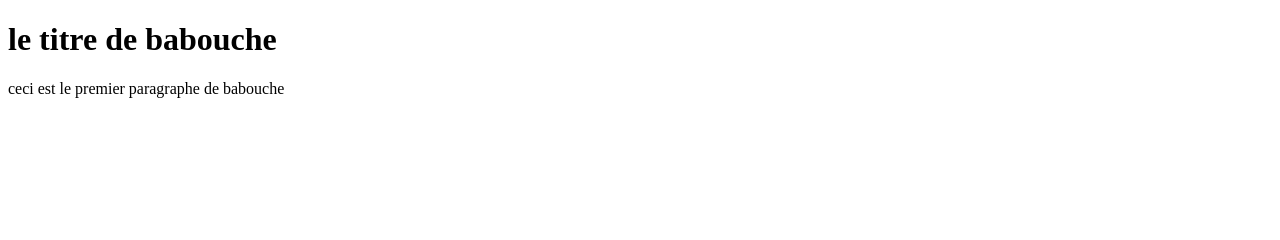
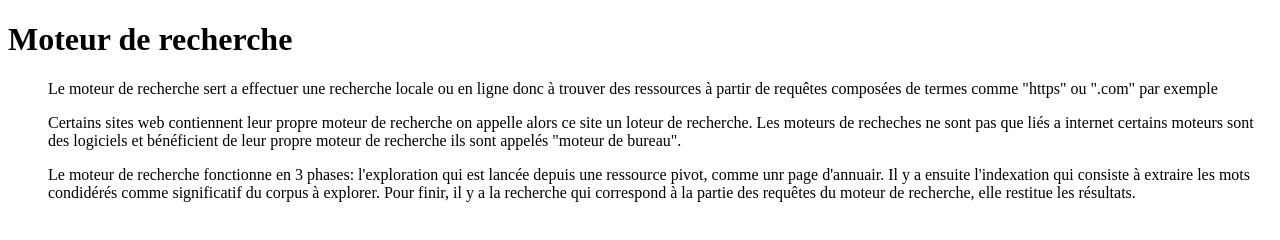
Before and after one commit to BaboucheLaMouette/mon_premier_site, a plain HTML site: page index.html in a window 1280 px wide. Drawn offline with Linux system fonts and the light colour scheme.

Commit message:
oui oui baguette

```diff
--- a/index.html
+++ b/index.html
@@ -7,7 +7,12 @@
     <title>le site de babouche</title>
 </head>
 <body>
-    <h1>le titre de babouche</h1>
-    <p>ceci est le premier paragraphe de babouche</p>
+    <h1>Moteur de recherche</h1>
+    <ul>
+        <p>Le moteur de recherche sert a effectuer une recherche locale ou en ligne donc à trouver des ressources à partir de requêtes composées de termes comme "https" ou ".com" par exemple</p>
+        <p>Certains sites web contiennent leur propre moteur de recherche on appelle alors ce site un loteur de recherche. Les moteurs de recheches ne sont pas que liés a internet certains moteurs sont des logiciels et bénéficient de leur propre moteur de recherche ils sont appelés "moteur de bureau".</p>
+        <p>Le moteur de recherche fonctionne en 3 phases: l'exploration qui est lancée depuis une ressource pivot, comme unr page d'annuair. Il y a ensuite l'indexation qui consiste à extraire les mots condidérés comme significatif du corpus à explorer. Pour finir, il y a la recherche qui correspond à la partie des requêtes du moteur de recherche, elle restitue les résultats.</p>
+    </ul>
 </body>
+
 </html>
```
